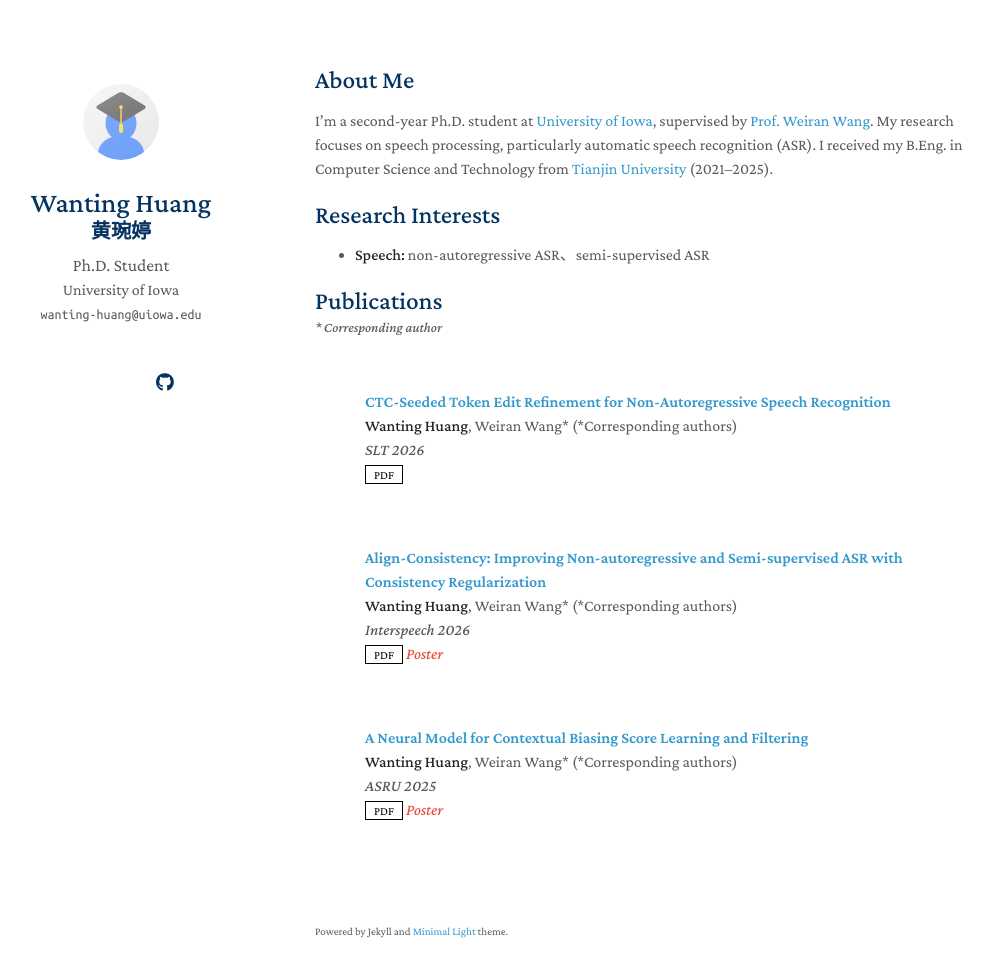
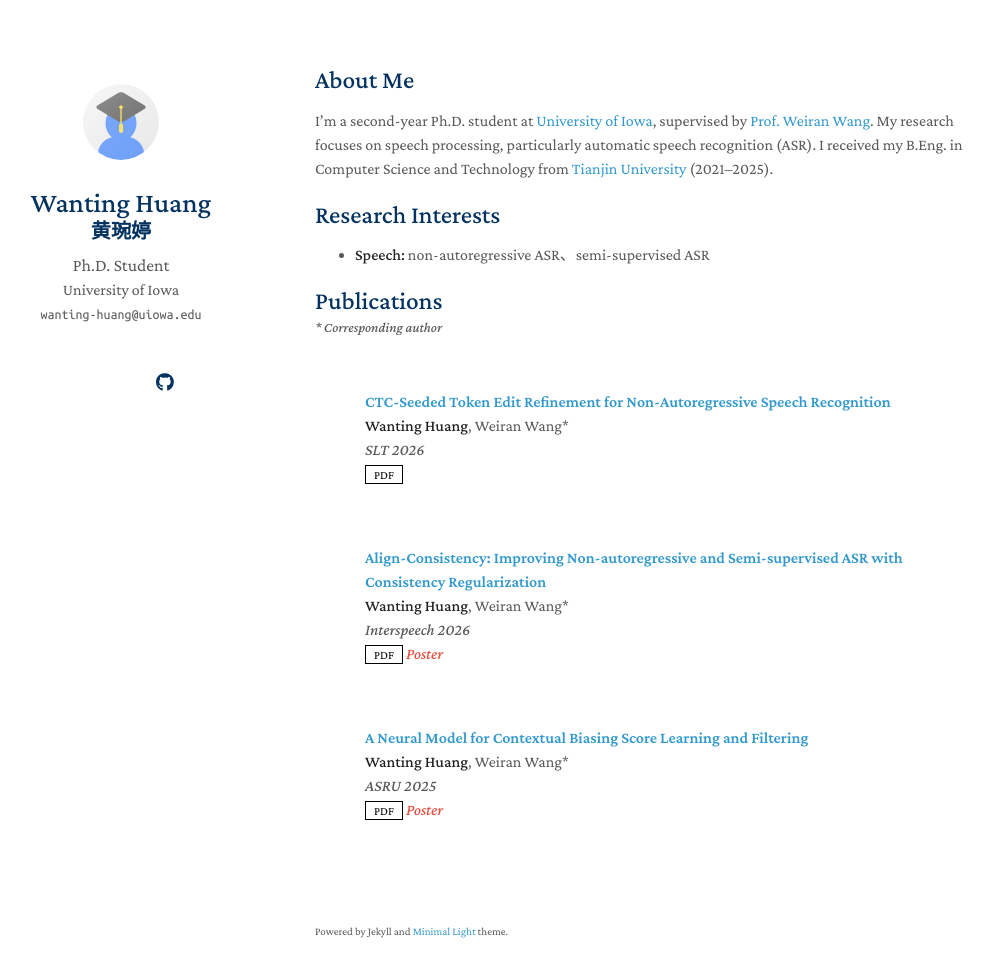
Before and after one commit to Huangwting/Huangwting.github.io, a Jekyll site: the page built from index.md, in a window 1280 px wide and 1012 px high. Shown: the top 977 px of the window, without its empty margins (155-1148 px from the left). Built offline with Jekyll 4.4.1, drawn with Linux system fonts in a browser that asks for light colours; a style sheet for code colours, icons or effects is not loaded; our own code applies the rules of GitHub Pages for plain Markdown files.

Commit message:
Remove '(*Corresponding authors)' from authors

```diff
--- a/_data/publications.yml
+++ b/_data/publications.yml
@@ -1,20 +1,20 @@
 main:
   - title: "CTC-Seeded Token Edit Refinement for Non-Autoregressive Speech Recognition"
-    authors: "<strong>Wanting Huang</strong>, Weiran Wang* (*Corresponding authors)"
+    authors: "<strong>Wanting Huang</strong>, Weiran Wang*"
     conference_short: SLT
     conference: "SLT 2026"
     pdf: https://arxiv.org/abs/2606.28732
     notes: ""
 
   - title: "Align-Consistency: Improving Non-autoregressive and Semi-supervised ASR with Consistency Regularization"
-    authors: "<strong>Wanting Huang</strong>, Weiran Wang* (*Corresponding authors)"
+    authors: "<strong>Wanting Huang</strong>, Weiran Wang*"
     conference_short: ""
     conference: "Interspeech 2026"
     pdf: https://arxiv.org/abs/2602.23171
     notes: Poster
 
   - title: "A Neural Model for Contextual Biasing Score Learning and Filtering"
-    authors: "<strong>Wanting Huang</strong>, Weiran Wang* (*Corresponding authors)"
+    authors: "<strong>Wanting Huang</strong>, Weiran Wang*"
     conference_short: ASRU
     conference: "ASRU 2025"
     pdf: https://arxiv.org/pdf/2510.23849
```
